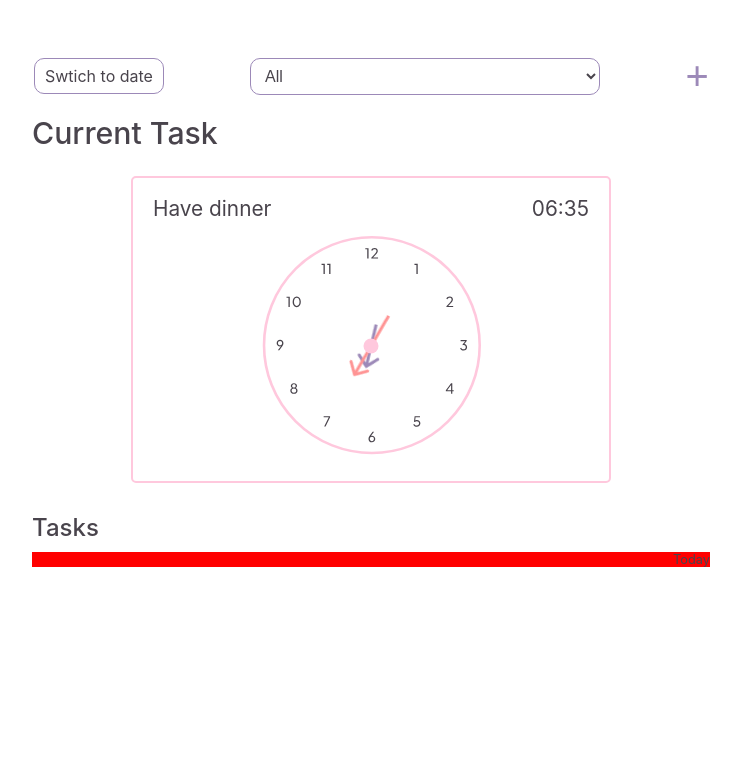
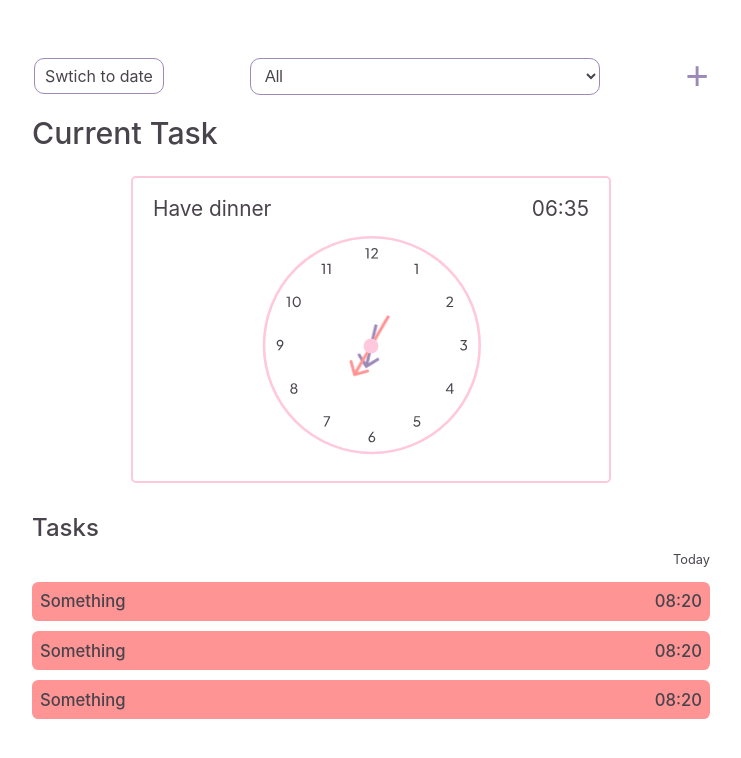
Before and after one commit to Amin-Ansari/My-to-do-list, a React (Create React App) app: page / in a window 1280 px wide. Shown: the top 758 px of the page, without its empty margins (269-1010 px from the left). Built offline with nearby package versions, Linux system fonts and the light colour scheme.

Commit message:
The titile section of the list item is done

```diff
--- /dev/null
+++ b/src/Components/Data/ListItem.css
@@ -0,0 +1,21 @@
+.item-container {
+  display: flex;
+  flex-flow: row nowrap;
+}
+.item-desc {
+  display: flex;
+  background: #ff9494;
+  padding: 0.6rem 0.5rem;
+  width: 100%;
+  justify-content: space-between;
+  margin: 5px 0px;
+  border-radius: 0.4rem;
+  color: #49444c;
+}
+#task-title,
+#task-time {
+  display: flex;
+  align-items: center;
+  font-size: 1.04rem;
+  font-weight: 500;
+}
--- /dev/null
+++ b/src/Components/Data/ListItem.js
@@ -0,0 +1,17 @@
+import "./ListItem.css";
+
+const ListItem = () => {
+  return (
+    <li>
+      <div className="item-container">
+        <div></div>
+        <div className="item-desc">
+          <h6 id="task-title">Something</h6>
+          <span id="task-time">08:20</span>
+        </div>
+      </div>
+    </li>
+  );
+};
+
+export default ListItem;
--- a/src/Components/UI/ListLayout.css
+++ b/src/Components/UI/ListLayout.css
@@ -1,6 +1,3 @@
-.list-title {
-  background-color: red;
-}
 .list-title h4 {
   text-align: right;
   font-size: 0.8rem;
--- a/src/Components/UI/ListLayout.js
+++ b/src/Components/UI/ListLayout.js
@@ -1,11 +1,17 @@
 import "./ListLayout.css";
+import ListItem from "../Data/ListItem";
 
 export default function ListLayout() {
   return (
-    <ul>
+    <div>
       <div className="list-title">
         <h4>Today</h4>
       </div>
-    </ul>
+      <ul>
+        <ListItem></ListItem>
+        <ListItem></ListItem>
+        <ListItem></ListItem>
+      </ul>
+    </div>
   );
 }
```
